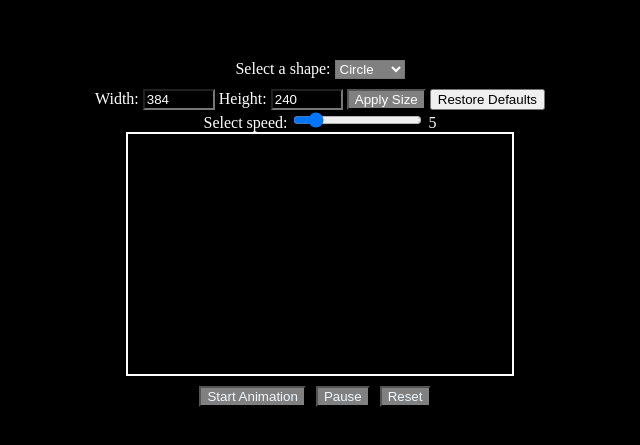
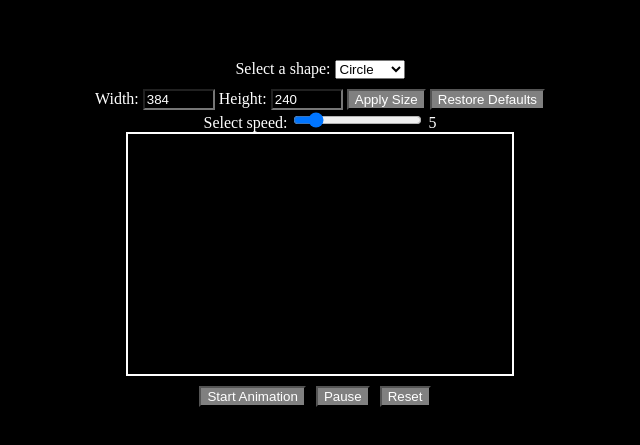
Before and after one commit to ConnorSpendlove/Physics-Sandbox, a plain HTML site: page index.html in a window 1280 px wide. Shown: the part 167-612 px from the top of the page, without its empty margins (320-960 px from the left). Drawn offline with Linux system fonts and the light colour scheme.

Commit message:
made buttons all consistant

```diff
--- a/styles.css
+++ b/styles.css
@@ -15,20 +15,16 @@ body, html {
     height: 100%;
 }
 
+button {
+    background-color: grey;
+    color:white;
+}
+
 #shape-selector {
     margin-bottom: 10px;
     color: white;
 }
 
-#shape {
-    background-color: grey;
-    color: white;
-}
-
-#apply-size {
-    background-color: grey;
-    color: white;
-}
 
 #shape-container {
     position: relative;
@@ -75,8 +71,6 @@ body, html {
 
 #buttons button {
     margin-right: 10px;
-    background-color: grey;
-    color: aliceblue;
 }
 
 .hide {
```
